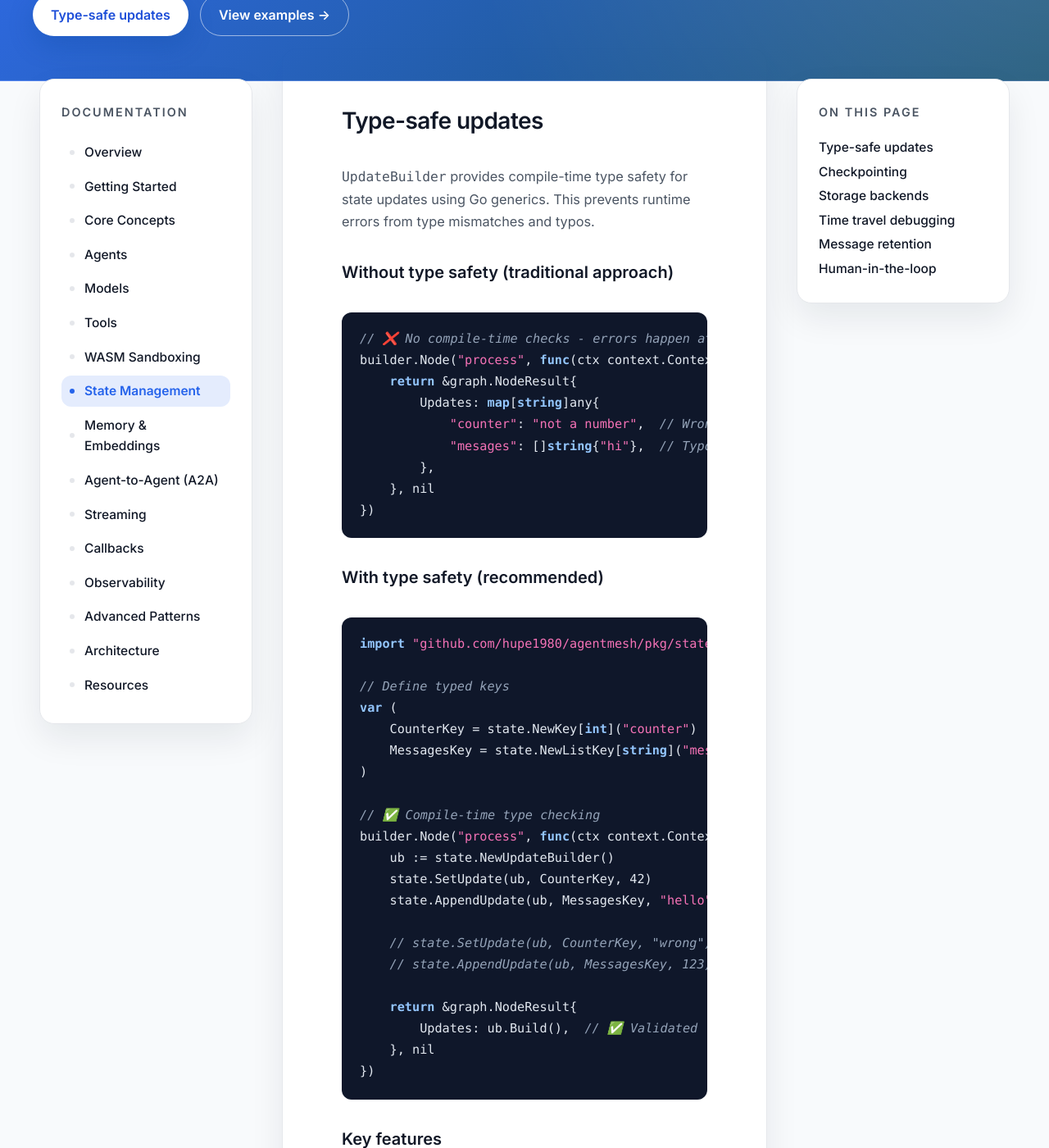
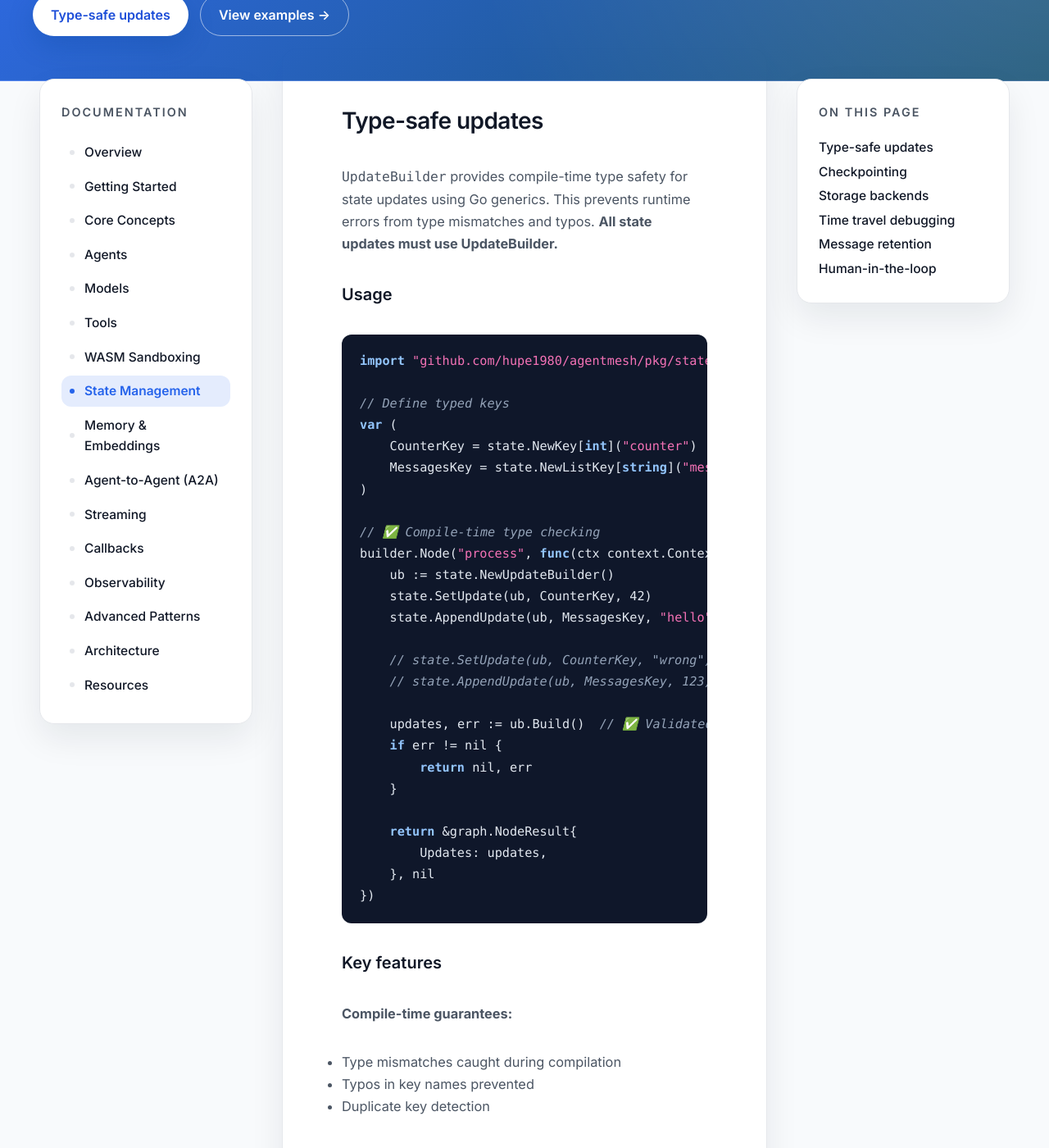
Before and after one commit to hupe1980/agentmesh, a Jekyll site: the page built from docs/state-management.md, in a window 1280 px wide and 1400 px high, scrolled down 224 px. Shown: the whole window at 82% size. Built offline with Jekyll 4.4.1, drawn with Linux system fonts in a browser that asks for light colours; some of the changed text lies outside the part shown.

Commit message:
refactor(state): Update documentation and examples to enforce usage of UpdateBuilder for type-safe state updates

````diff
--- a/docs/state-management.md
+++ b/docs/state-management.md
@@ -30,23 +30,9 @@ sidebar:
 
 ## Type-safe updates {#type-safe-updates}
 
-`UpdateBuilder` provides compile-time type safety for state updates using Go generics. This prevents runtime errors from type mismatches and typos.
+`UpdateBuilder` provides compile-time type safety for state updates using Go generics. This prevents runtime errors from type mismatches and typos. **All state updates must use UpdateBuilder.**
 
-### Without type safety (traditional approach)
-
-```go
-// ❌ No compile-time checks - errors happen at runtime
-builder.Node("process", func(ctx context.Context, s state.Writer) (*graph.NodeResult, error) {
-    return &graph.NodeResult{
-        Updates: map[string]any{
-            "counter": "not a number",  // Wrong type - runtime error!
-            "mesages": []string{"hi"},  // Typo - silent bug!
-        },
-    }, nil
-})
-```
-
-### With type safety (recommended)
+### Usage
 
 ```go
 import "github.com/hupe1980/agentmesh/pkg/state"
@@ -66,8 +52,13 @@ builder.Node("process", func(ctx context.Context, s state.Writer) (*graph.NodeRe
     // state.SetUpdate(ub, CounterKey, "wrong")      // ❌ Won't compile!
     // state.AppendUpdate(ub, MessagesKey, 123)      // ❌ Won't compile!
 
+    updates, err := ub.Build()  // ✅ Validated (no duplicate keys)
+    if err != nil {
+        return nil, err
+    }
+
     return &graph.NodeResult{
-        Updates: ub.Build(),  // ✅ Validated (no duplicate keys)
+        Updates: updates,
     }, nil
 })
 ```
@@ -101,28 +92,26 @@ state.AppendUpdate(ub, state.NewListKey[string]("tags"), "urgent", "review")
 ub.Delete("old_field")
 
 // Build validates no duplicate keys
-updates := ub.Build()  // Returns map[string]any
-```
-
-### Migration guide
-
-**Before:**
-```go
-Updates: map[string]any{
-    "counter": value,
-    "messages": []string{msg},
+updates, err := ub.Build()  // Returns (map[string]any, error)
+if err != nil {
+    return nil, err
 }
 ```
 
-**After:**
+### Complete example
+
 ```go
 ub := state.NewUpdateBuilder()
 state.SetUpdate(ub, CounterKey, value)
 state.AppendUpdate(ub, MessagesKey, msg)
-Updates: ub.Build()
+updates, err := ub.Build()
+if err != nil {
+    return nil, err
+}
+return updates, nil
 ```
 
-See [examples/typed_updates](https://github.com/hupe1980/agentmesh/tree/main/examples/typed_updates) for complete working examples.
+See [examples/typed_updates](https://github.com/hupe1980/agentmesh/tree/main/examples/typed_updates) for a complete working example.
 
 ---
 
````
Also changed, not shown: docs/core-concepts.md (+2 -15 lines), README.md, 7 other files.
